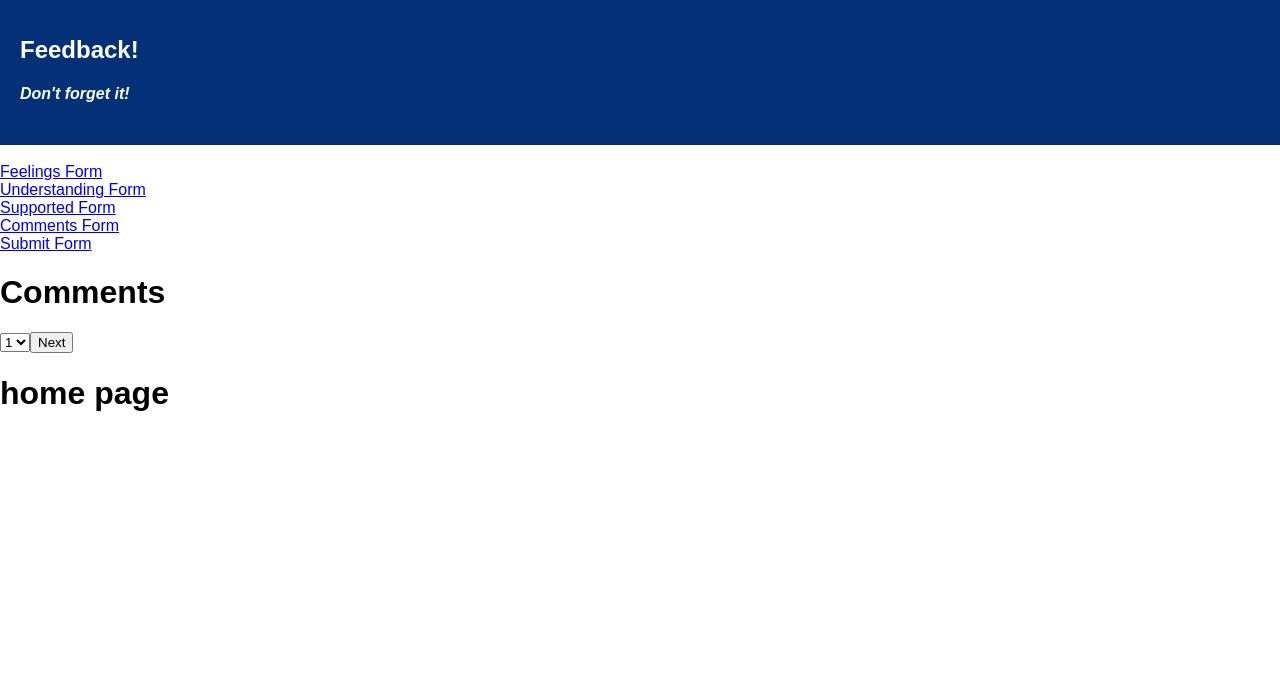
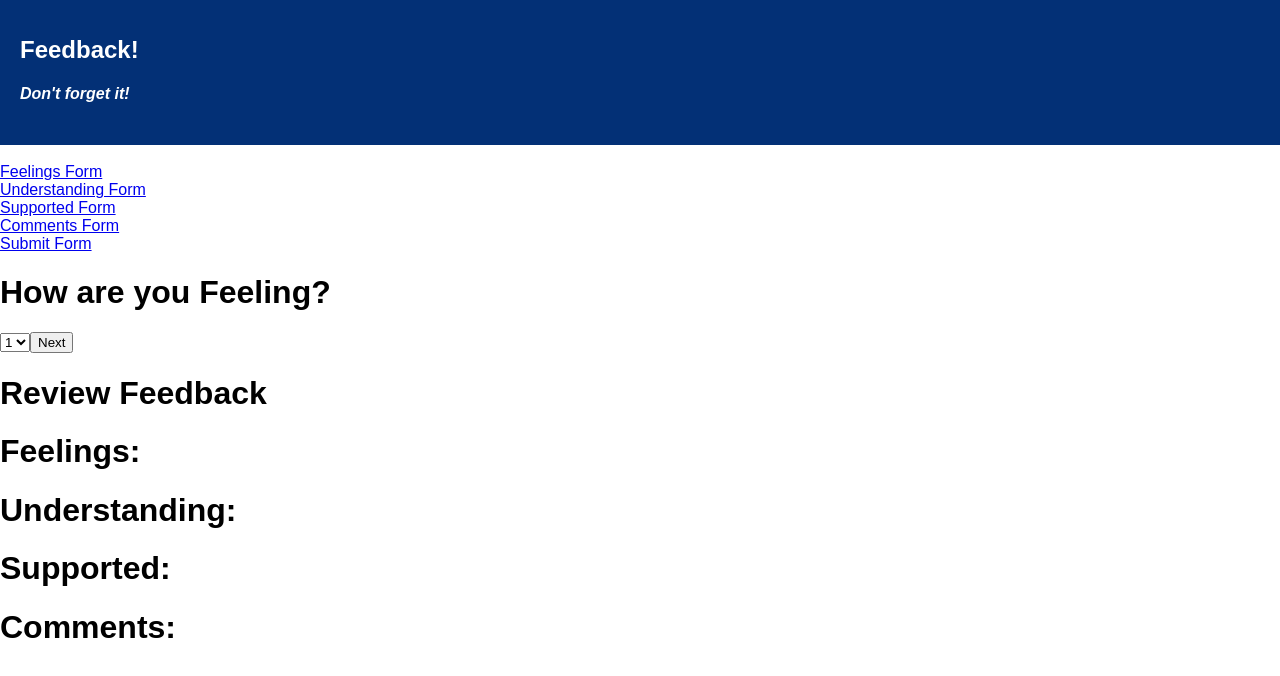
Before and after one commit to Eolson6/react-props-activity, a React (Create React App) app in the folder primeTier2/weekend-challenge-5-feedback-master/: page /#/feelingsForm in a window 1280 px wide. Shown: the top 676 px of the page. Built offline with nearby package versions, Linux system fonts and the light colour scheme.

Commit message:
feelings, understanding, supported, comments, submit all have their own store and will connect and update redux state once next is pushed. review component pulls from redux state and updates user feedback on next page after feedback has been dispatched

```diff
--- a/primeTier2/weekend-challenge-5-feedback-master/src/components/App/App.js
+++ b/primeTier2/weekend-challenge-5-feedback-master/src/components/App/App.js
@@ -8,6 +8,7 @@ import SupportedForm from '../SupportedForm/SupportedForm.js';
 import CommentsForm from '../CommentsForm/CommentsForm.js';
 import SubmitForm from '../SubmitForm/SubmitForm.js';
 import Header from '../Header/Header.js';
+import Review from '../Review/Review.js'
 
 
 class App extends Component {
@@ -38,7 +39,7 @@ class App extends Component {
           <Route exact path="/supportedform" component={SupportedForm} />
           <Route exact path="/commentsform" component={CommentsForm} />
           <Route exact path="/submitform" component={SubmitForm} />
-          <h1>home page</h1>
+
         </div>
       </Router>
 
--- a/primeTier2/weekend-challenge-5-feedback-master/src/components/CommentsForm/CommentsForm.js
+++ b/primeTier2/weekend-challenge-5-feedback-master/src/components/CommentsForm/CommentsForm.js
@@ -1,5 +1,6 @@
 import React, { Component } from 'react';
 import { connect } from 'react-redux';
+import Review from '../Review/Review.js'
 
 class CommentsForm extends Component {
     constructor(props) {
@@ -18,12 +19,23 @@ class CommentsForm extends Component {
         });
     }
 
+    handleSubmit = (event) => {
+        const action = { type: 'UPDATE_COMMENTS', payload: this.state.input };
+        this.props.dispatch(action);
+        this.setState({
+            input: '',
+        });
+        this.props.history.push('understandingform')
+    }
+
 
     render() {
         return (
             <div>
                 <h1>Comments</h1>
                 <input type="text" value={this.state.input} onChange={this.handleChange} />
+                <button onClick={this.handleSubmit}>Next</button>
+                <Review />
             </div>
         );
     }
--- a/primeTier2/weekend-challenge-5-feedback-master/src/components/FeelingsForm/FeelingsForm.js
+++ b/primeTier2/weekend-challenge-5-feedback-master/src/components/FeelingsForm/FeelingsForm.js
@@ -1,5 +1,6 @@
 import React, { Component } from 'react';
 import { connect } from 'react-redux';
+import Review from '../Review/Review.js'
 
 class FeelingsForm extends Component {
     constructor(props) {
@@ -19,7 +20,7 @@ class FeelingsForm extends Component {
     }
 
         handleSubmit=(event) => {
-            const action = { type: 'RATE_BY_NUMBER', payload: this.state.input};
+            const action = { type: 'UPDATE_FEELINGS_RATING', payload: this.state.input};
             this.props.dispatch(action);
             this.setState({
                 input: '',
@@ -30,15 +31,17 @@ class FeelingsForm extends Component {
     render() {
         return (
             <div>
-                <h1>Comments</h1>
+                <h1>How are you Feeling?</h1>
                 <select onChange={this.handleChange} value={this.state.input}>
-                <option value="">1</option>
-                    <option value="">2</option>
-                    <option value="">3</option>
-                    <option value="">4</option>
-                    <option value="">5</option>
+                {JSON.stringify(this.state.input)}
+                <option value="1">1</option>
+                    <option value="2">2</option>
+                    <option value="3">3</option>
+                    <option value="4">4</option>
+                    <option value="5">5</option>
                 </select>
                 <button onClick={this.handleSubmit}>Next</button>
+                <Review/>
             </div>
         );
     }
--- /dev/null
+++ b/primeTier2/weekend-challenge-5-feedback-master/src/components/Review/Review.js
@@ -0,0 +1,24 @@
+import React, { Component } from 'react';
+import { connect } from 'react-redux';
+
+class Review extends Component {
+
+    render () {
+        return (
+        <div>
+            <h1>Review Feedback</h1>
+                <h1>Feelings:{this.props.reduxState.feelingsFeedback}</h1>
+                <h1>Understanding:{this.props.reduxState.understandingfeedback}</h1>
+                <h1>Supported:{this.props.reduxState.supportedFeedback}</h1>
+                <h1>Comments:{this.props.reduxState.commentsFeedback}</h1>
+        </div>
+
+        );
+    }
+}
+
+const mapReduxStateToProps = (reduxState) => ({
+    reduxState
+});
+
+export default connect(mapReduxStateToProps)(Review);
--- a/primeTier2/weekend-challenge-5-feedback-master/src/components/SubmitForm/SubmitForm.js
+++ b/primeTier2/weekend-challenge-5-feedback-master/src/components/SubmitForm/SubmitForm.js
@@ -1,5 +1,6 @@
 import React, { Component } from 'react';
 import { connect } from 'react-redux';
+import Review from '../Review/Review.js'
 
 class SubmitForm extends Component {
 
@@ -7,6 +8,7 @@ class SubmitForm extends Component {
         return (
             <div>
                 <h1>Submit Form</h1>
+                <Review />
             </div>
         );
     }
--- a/primeTier2/weekend-challenge-5-feedback-master/src/components/SupportedForm/SupportedForm.js
+++ b/primeTier2/weekend-challenge-5-feedback-master/src/components/SupportedForm/SupportedForm.js
@@ -1,5 +1,6 @@
 import React, { Component } from 'react';
 import { connect } from 'react-redux';
+import Review from '../Review/Review.js'
 
 class SupportedForm extends Component {
 
@@ -10,20 +11,38 @@ class SupportedForm extends Component {
         }
     }
 
+    // Function called as the user input changes
+    handleChange = (event) => {
+        console.log(event.target.value);
+        this.setState({
+            input: event.target.value,
+
+        });
+    }
+
+    handleSubmit = (event) => {
+        const action = { type: 'UPDATE_SUPPORTED_RATING', payload: this.state.input };
+        this.props.dispatch(action);
+        this.setState({
+            input: '',
+        });
+        this.props.history.push('commentsform')
+    }
+
     render() {
         return (
             <div>
-                <h1>Supported Form</h1>
+                <h1>Are you feeling supported?</h1>
 
                 <select onChange={this.handleChange} value={this.state.input}>
-                    <option value="">1</option>
-                    <option value="">2</option>
-                    <option value="">3</option>
-                    <option value="">4</option>
-                    <option value="">5</option>
+                    <option value="1">1</option>
+                    <option value="2">2</option>
+                    <option value="3">3</option>
+                    <option value="4">4</option>
+                    <option value="5">5</option>
                 </select>
                 <button onClick={this.handleSubmit}>Next</button>
-
+                <Review />
             </div>
         );
     }
--- a/primeTier2/weekend-challenge-5-feedback-master/src/components/UnderstandingForm/UnderstandingForm.js
+++ b/primeTier2/weekend-challenge-5-feedback-master/src/components/UnderstandingForm/UnderstandingForm.js
@@ -1,5 +1,6 @@
 import React, { Component } from 'react';
 import { connect } from 'react-redux';
+import Review from '../Review/Review.js'
 
 class UnderstandingForm extends Component {
 
@@ -20,7 +21,7 @@ class UnderstandingForm extends Component {
     }
 
     handleSubmit = (event) => {
-        const action = { type: 'RATE_BY_NUMBER', payload: this.state.input };
+        const action = { type: 'UPDATE_UNDERSTANDING_RATING', payload: this.state.input };
         this.props.dispatch(action);
         this.setState({
             input: '',
@@ -30,17 +31,17 @@ class UnderstandingForm extends Component {
     render() {
         return (
             <div>
-                <h1>Understanding Form</h1>
+                <h1>Do you feel you are understanding the material?</h1>
 
                     <select onChange={this.handleChange} value={this.state.input}>
-                        <option value="">1</option>
-                        <option value="">2</option>
-                        <option value="">3</option>
-                        <option value="">4</option>
-                        <option value="">5</option>
-                    </select>
+                    <option value="1">1</option>
+                    <option value="2">2</option>
+                    <option value="3">3</option>
+                    <option value="4">4</option>
+                    <option value="5">5</option>
+                </select>
                     <button onClick={this.handleSubmit}>Next</button>
-
+                <Review/>
             </div>
         );
     }
--- a/primeTier2/weekend-challenge-5-feedback-master/src/index.js
+++ b/primeTier2/weekend-challenge-5-feedback-master/src/index.js
@@ -9,14 +9,42 @@ import { createStore, combineReducers, applyMiddleware } from 'redux';
 import { Provider } from 'react-redux';
 import logger from 'redux-logger';
 
-const numberRating = (state= [], action) => {
-    if(action.type === 'RATE_BY_NUMBER') {
+const feelingsFeedback = (state= [], action) => {
+    if (action.type === 'UPDATE_FEELINGS_RATING') {
         return action.payload;
     }
+    return state;
+}
+
+
+       const understandingfeedback = (state = [], action) => {
+    if (action.type === 'UPDATE_UNDERSTANDING_RATING') {
+        const understanding = 'understanding' + action.paylod
+        return action.payload
+    }
+    return state;
+}
+
+const supportedFeedback = (state = [], action) => {
+    if (action.type === 'UPDATE_SUPPORTED_RATING') {
+            return action.payload;
+    }
+    return state;
+}
+
+const commentsFeedback = (state = [], action) => {
+    if (action.type === 'UPDATE_COMMENTS') {
+        return action.payload;
+    }
+    return state;
 }
 
 const storeInstance = createStore(
     combineReducers({
+        feelingsFeedback,
+        understandingfeedback,
+        supportedFeedback,
+        commentsFeedback
 
     }),
     applyMiddleware(logger),
```
